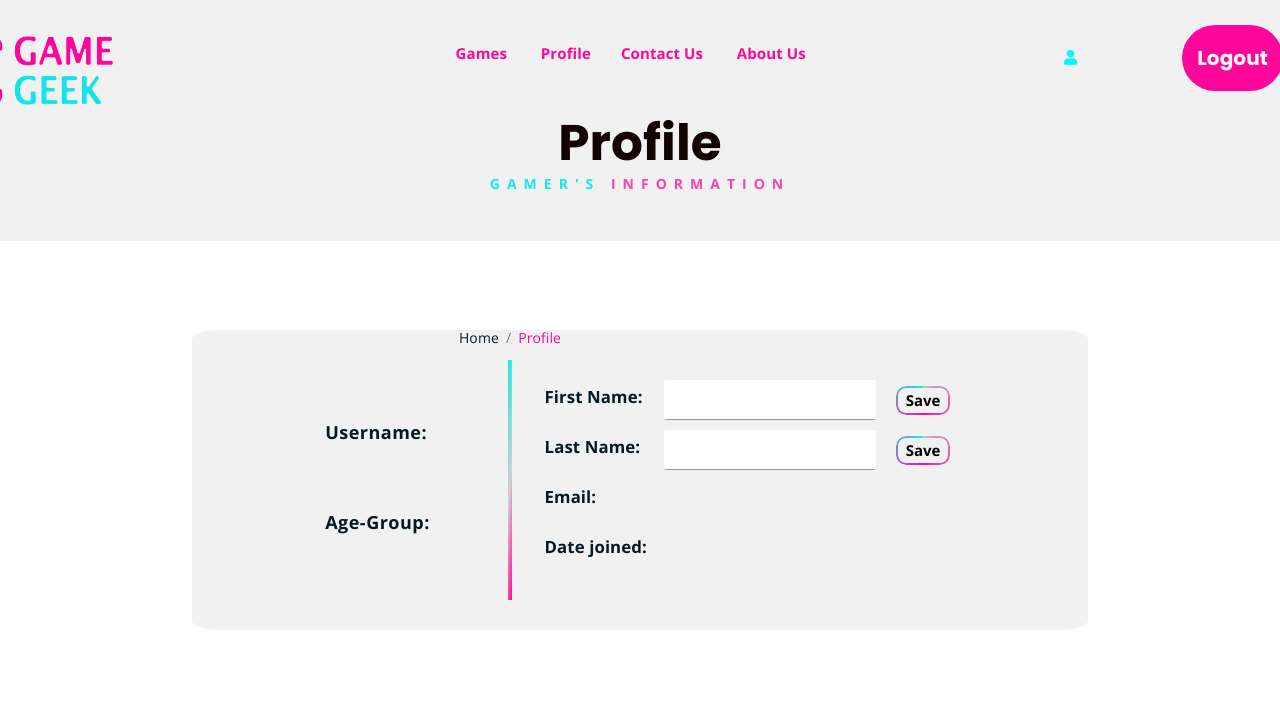
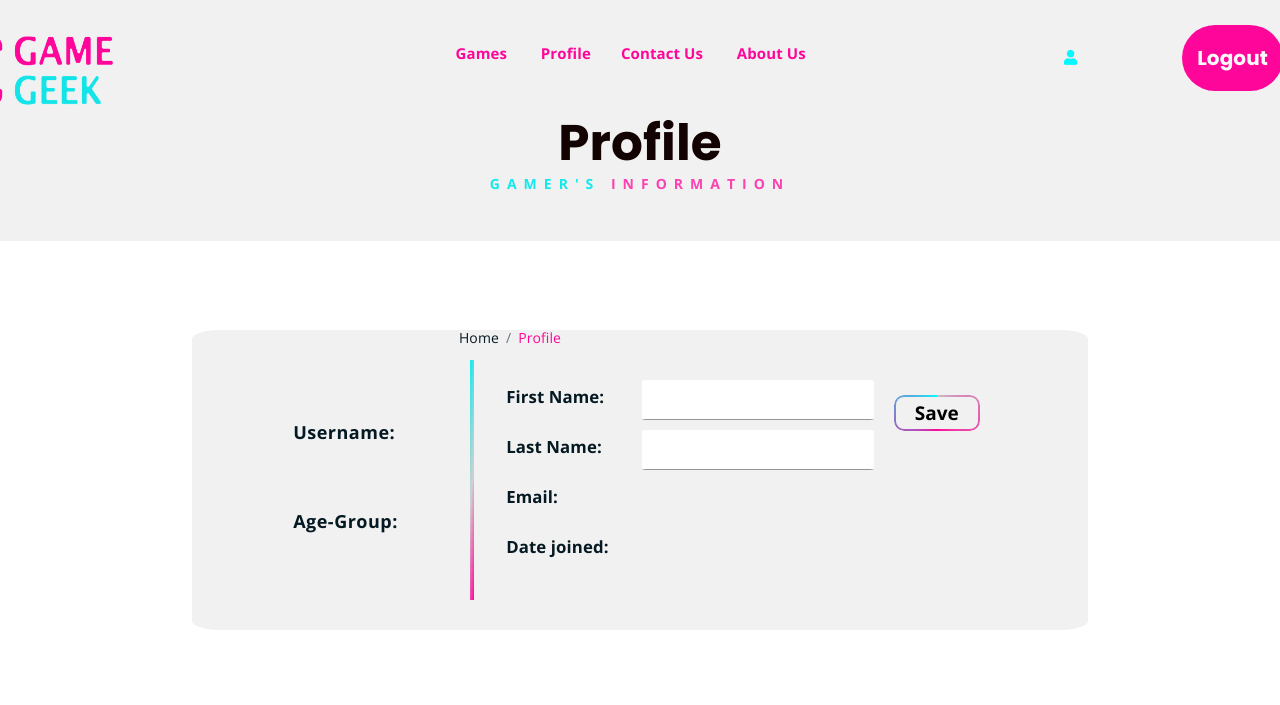
Before and after one commit to HanaAlfozan/2023-GP1-5, a Django app: page /profile/ in a window 1280 px wide; the page is wider, and only the part inside the window is pictured. Shown: the top 705 px of that part. Run offline with Django 4.2, Linux system fonts and the light colour scheme; parts of the project's set-up code (start-up, migrations or seed data) failed here and were passed over; some libraries are stand-ins or nearby versions.

Commit message:
minor changes

```diff
--- a/AgeEstimationModel/views.py
+++ b/AgeEstimationModel/views.py
@@ -16,7 +16,7 @@ face_cascade = cv2.CascadeClassifier(cv2.data.haarcascades + 'haarcascade_fronta
 eye_cascade = cv2.CascadeClassifier(cv2.data.haarcascades + 'haarcascade_eye.xml')
 
 # Define class labels
-class_labels = ['0-3', '12+', '17+', '4+', '9+']
+class_labels = ['0-3', '4+', '9+', '12+', '17+']
 
 model = None
 
--- a/FrontEnd/templates/profile.html
+++ b/FrontEnd/templates/profile.html
@@ -162,9 +162,9 @@
     border: 0;
     background-color: transparent;
     font-weight: 700;
-	font-size: 15px;
-	left: 20px;
-    width: 90px;
+	font-size: 19px;
+    width: 10%;
+    top: -26%;
 
 }
 
@@ -429,14 +429,12 @@ body img{
         <div class="profile-container labels-container">
 			<div class="input-container">
 				<label for="Fname">First Name:</label>
-				<input type="text" id="Fname" name="Fname" value="" onkeydown ="updateButtonTextFname()">
-				<button class="edit-button" onclick="toggleEditMode(this)">Save</button>
+				<input type="text" id="Fname" name="Fname" value="" onkeydown ="updateButton()">
 			</div>
 
 			<div class="input-container">
 				<label for="Lname">Last Name:</label>
-				<input type="text" id="Lname" name="Lname" value="" onkeydown ="updateButtonTextLname()">
-				<button class="edit-button" onclick="toggleEditMode(this)">Save</button>
+				<input type="text" id="Lname" name="Lname" value="" onkeydown ="updateButton()">
 			</div>
             <div class="input-container-read">
                 <label for="email" style="font-weight: bolder;">Email:</label>
@@ -459,6 +457,7 @@ body img{
             </div>
         </div>
     </section>
+    <button class="edit-button" id="Ebutton" onclick="toggleEditMode(this);">Save</button>
 </div>
 <script>
 $(document).ready(function() {
@@ -604,15 +603,11 @@ function toggleEditMode(button) {
     button.textContent = originalButtonText;
   }
 }
-function updateButtonTextFname() {
-  var button = document.querySelector('#Fname').nextElementSibling;
-  button.textContent = originalButtonText;
+function updateButton(){
+    var b = document.getElementById('Ebutton');
+    b.textContent = originalButtonText;
 }
 
-function updateButtonTextLname() {
-  var button = document.querySelector('#Lname').nextElementSibling;
-  button.textContent = originalButtonText;
-}
 
     </script>
 	<!-- jquery -->
--- a/FrontEnd/templates/signup.html
+++ b/FrontEnd/templates/signup.html
@@ -81,6 +81,7 @@
 				return false;
 			} else {
 				divCP.style.paddingTop = '0';
+				messageEmail.style.top = '36%';
 				messageSpan.style.visibility = 'hidden';
 			}
 
--- a/GameGeek/settings.py
+++ b/GameGeek/settings.py
@@ -95,7 +95,7 @@ WSGI_APPLICATION = 'GameGeek.wsgi.application'
 DATABASES = {
     'default': {
         'ENGINE': 'django.db.backends.postgresql',
-        'NAME': 'gamegeek',
+        'NAME': 'GameGeek',
         'USER': 'postgres',
         'PASSWORD': '123456',
         'HOST': 'localhost'
```
Also changed, not shown: FrontEnd/templates/AgeEstimation.html (+8 -1 lines), FrontEnd/templates/login.html (+3 -6 lines).
